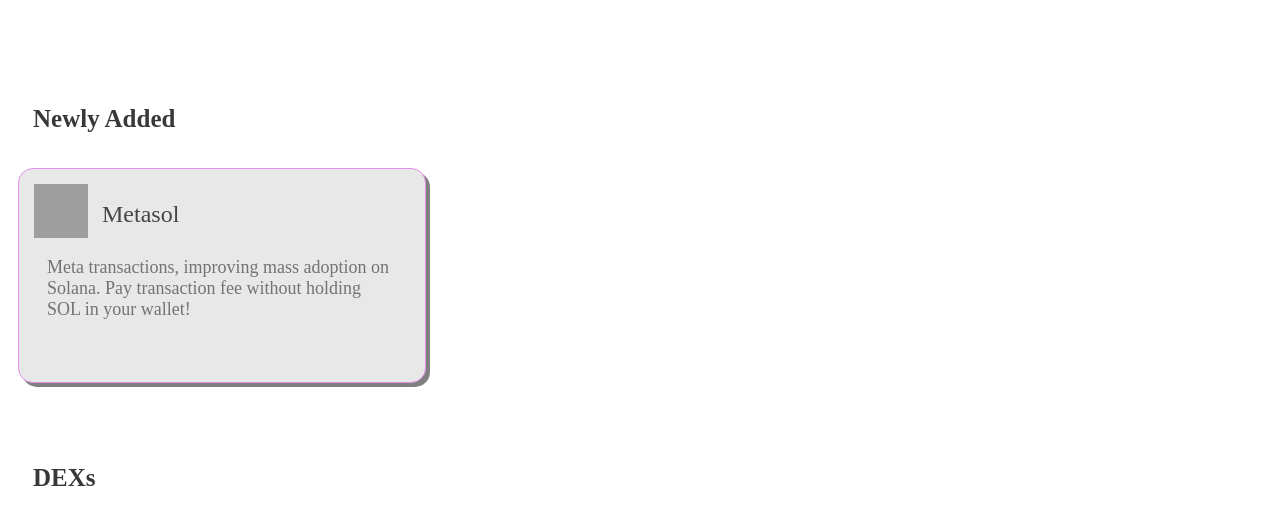
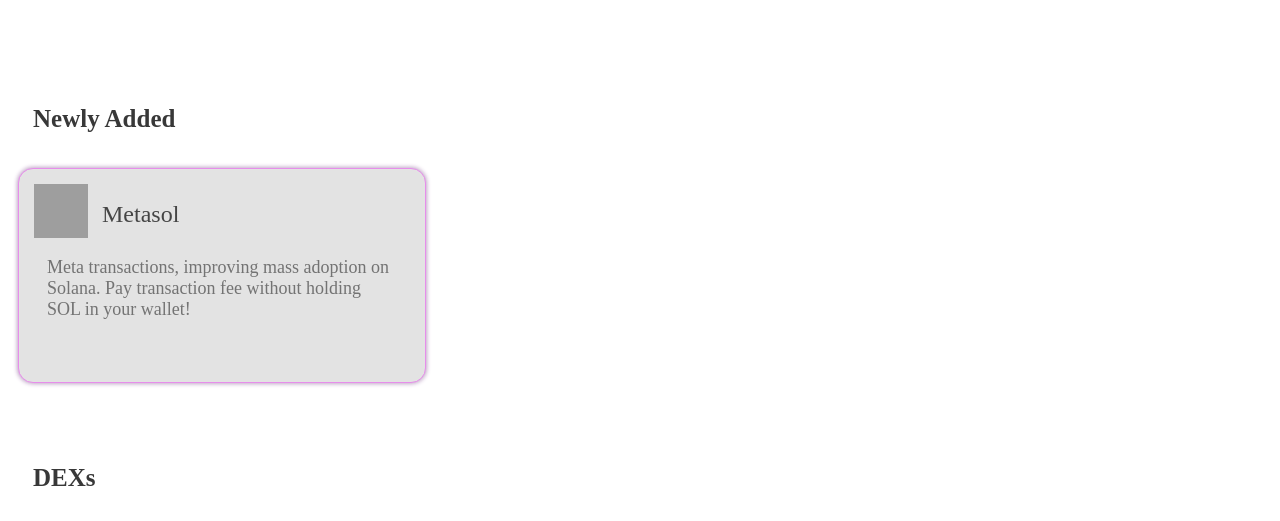
Before and after one commit to chryzcode/solanascan-project, a plain HTML site: page dapps/dapps.html in a window 1280 px wide. In both pictures the pointer is over the element 222 px from the left and 268 px from the top of the page. Shown: the top 521 px of the page. Drawn offline with Linux system fonts and the light colour scheme; grey boxes are pictures that could not be loaded.

Commit message:
Change color background

```diff
--- a/dapps/dapps.css
+++ b/dapps/dapps.css
@@ -81,10 +81,11 @@ form.search::after {
 }
 
 .d-apps-active:hover{
-  background: #e8e8e8;
+  background: #e3e3e3;
   height: 215px;
   cursor: pointer;
-  box-shadow: 4px 4px .5px grey;
+  box-shadow: 0 0 5px #b58ebf,
+              0 0 5px #e8e8e8;
 }
 
 .d-apps-active:active{
```
